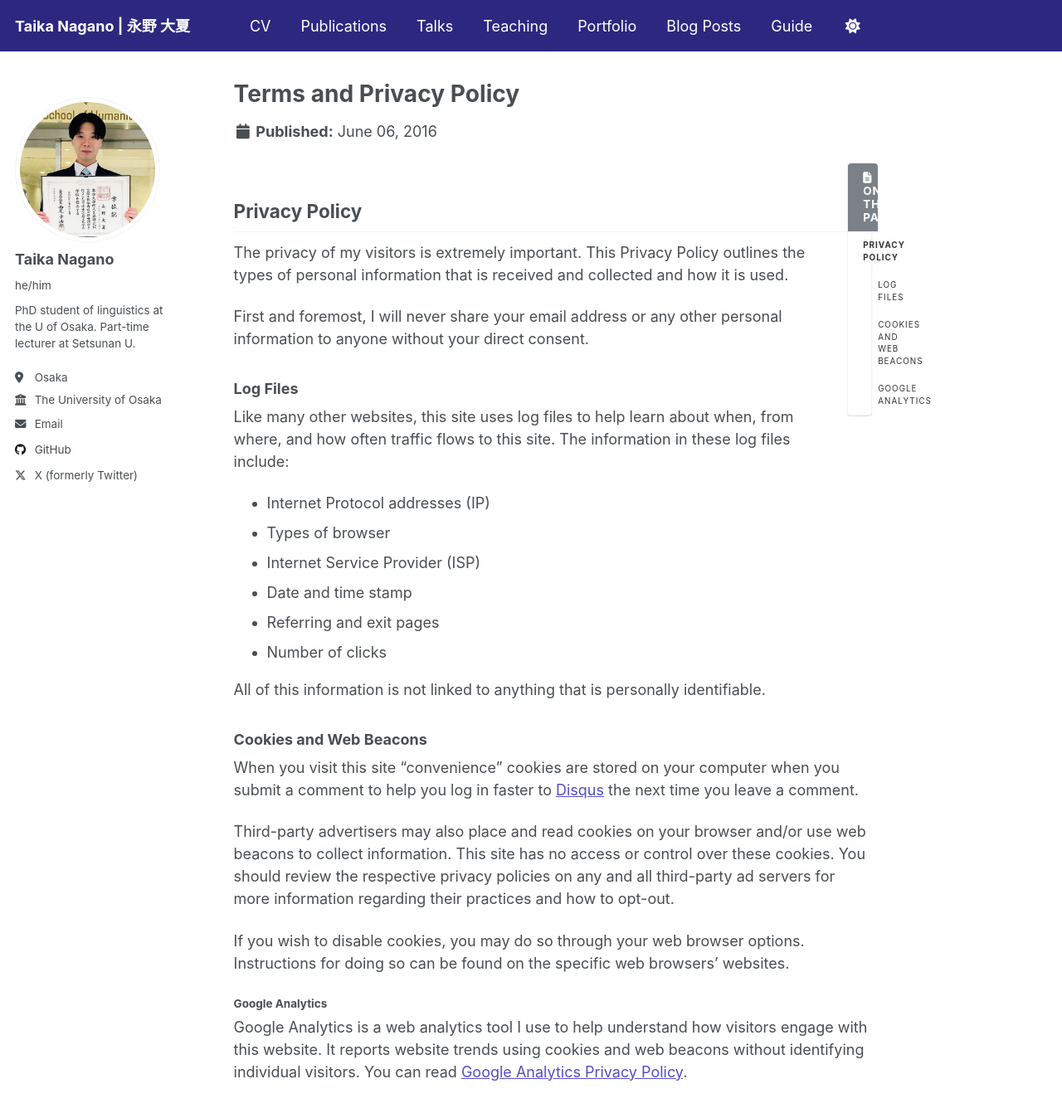
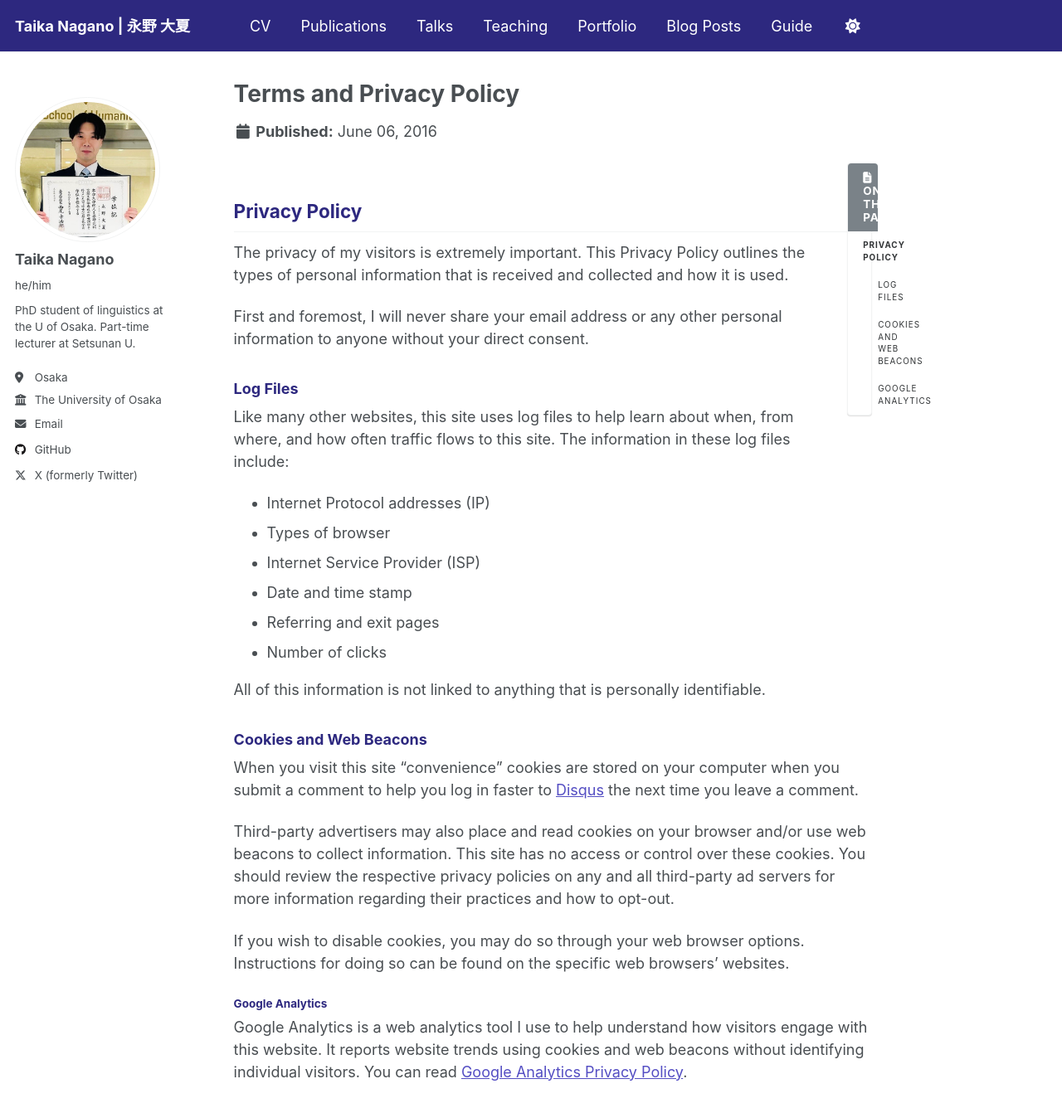
Before and after one commit to TaikaNagano/taikanagano.github.io, a Jekyll site: the page built from _pages/terms.md, in a window 1280 px wide and 1400 px high. Shown: the top 1342 px of the window at 83% size. Built offline with Jekyll 4.4.1, drawn with Linux system fonts in a browser that asks for light colours.

Commit message:
Update main.scss

```diff
--- a/assets/css/main.scss
+++ b/assets/css/main.scss
@@ -76,3 +76,22 @@
 .greedy-nav button {
   background-color: var(--global-masthead-bg-color) !important;
 }
+
+/* ===== Handai Blue for page headings ===== */
+.page__content h1,
+.page__content h2,
+.page__content h3,
+.page__content h4,
+.page__content h5,
+.page__content h6 {
+  color: #2D287F;
+}
+
+html[data-theme="dark"] .page__content h1,
+html[data-theme="dark"] .page__content h2,
+html[data-theme="dark"] .page__content h3,
+html[data-theme="dark"] .page__content h4,
+html[data-theme="dark"] .page__content h5,
+html[data-theme="dark"] .page__content h6 {
+  color: #a4a0f0; /* 夜間向けに少し明るめの青にする例 */
+}
```
